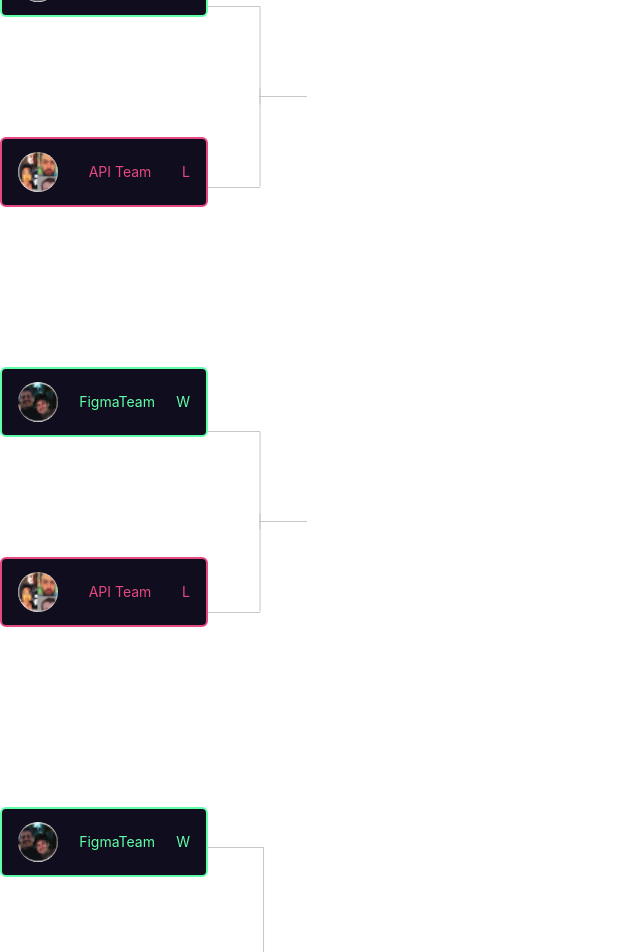
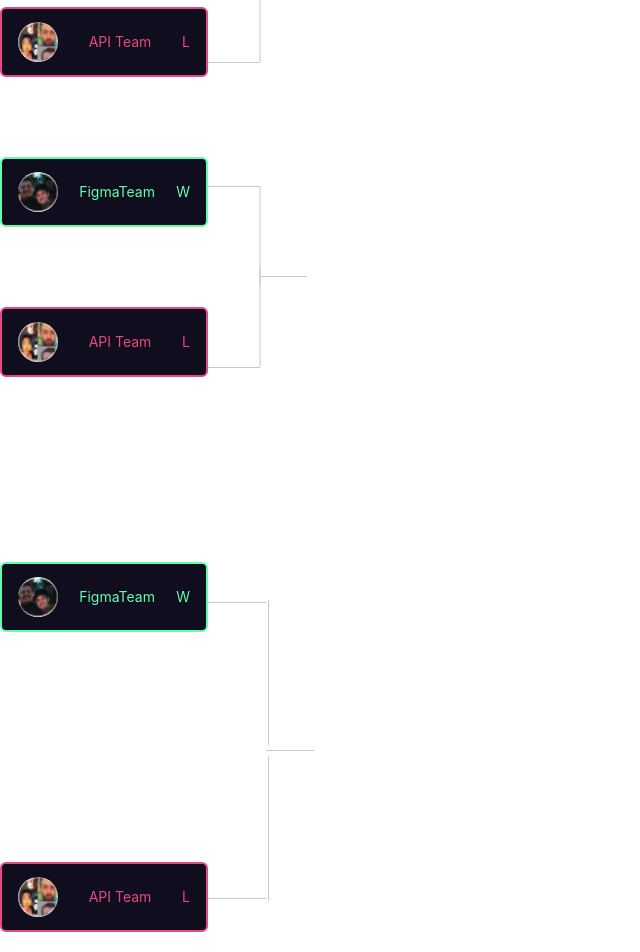
Before and after one commit to ez-Bracket/ez-bracket, a React (Create React App) app: page /teste in a window 1280 px wide. Shown: the part 760-1712 px from the top of the page, without its empty margins (0-640 px from the left). Built offline with nearby package versions, Linux system fonts and the light colour scheme.

Commit message:
feat: finish brackets

```diff
--- a/src/components/BracketsLine/Final/index.tsx
+++ b/src/components/BracketsLine/Final/index.tsx
@@ -6,13 +6,13 @@
   return (
     <div className={className}>
       <div className="flex justify-start items-start w-[58px] flex-wrap rounded">
-        <p className="w-[55px] h-[1.1px] bg-gray-100 mb-[200px]"></p>
-        <p className="w-[55px] h-[1.1px] bg-gray-100 mt-[180px]"></p>
+        <p className="w-[55px] h-[1.1px] bg-gray-100 mb-[200px] mobile:mb-[165px] mobile:mt-[40px] mobile:w-[65px]"></p>
+        <p className="w-[55px] h-[1.1px] bg-gray-100 mt-[180px] mobile:mt-[130px] mobile:mb-[40px] mobile:w-[65px]"></p>
       </div>
       <div className="-mx-[55px] rounded">
-        <p className="w-[225px] h-[1.1px] bg-gray-100 rotate-90 mb-[77px] -mx-[60px]"></p>
+        <p className="w-[225px] h-[1.1px] bg-gray-100 rotate-90 mb-[77px] -mx-[60px] mobile:w-[145px] mobile:-mx-[15px]"></p>
         <p className="w-[48px] h-[1.1px] bg-gray-100 mx-[55px]"></p>
-        <p className="w-[225px] h-[1.1px] bg-gray-100 rotate-90 mt-[77px] -mx-[60px]"></p>
+        <p className="w-[225px] h-[1.1px] bg-gray-100 rotate-90 mt-[77px] -mx-[60px] mobile:w-[145px] mobile:-mx-[15px]"></p>
       </div>
     </div>
   );
--- a/src/components/PlayersCard/Final/index.tsx
+++ b/src/components/PlayersCard/Final/index.tsx
@@ -40,7 +40,7 @@
           L
         </p>
       </div>
-      <LineFinal className="flex justify-start items-center ml-52 -mt-[720px]" />
+      <LineFinal className="flex justify-start items-center ml-52 -mt-[720px] mobile:-mt-[600px]" />
     </div>
   );
 };
--- a/src/components/PlayersCard/Semifinal/index.tsx
+++ b/src/components/PlayersCard/Semifinal/index.tsx
@@ -43,7 +43,7 @@
           L
         </p>
       </div>
-      <LineSemifinal className="flex justify-start items-center ml-52 -mt-[380px] h-[300px]" />
+      <LineSemifinal className="flex justify-start items-center ml-52 -mt-[380px] h-[300px] mobile:pt-[90px]" />
 
       <div className="w-52 h-[70px] flex border-2 bg-gray-400 border-green-100 rounded-md items-center justify-between px-4">
         <img
@@ -74,7 +74,7 @@
           L
         </p>
       </div>
-      <LineSemifinal className="flex justify-start items-center ml-52 -mt-[375px] h-[300px]" />
+      <LineSemifinal className="flex justify-start items-center ml-52 -mt-[375px] h-[300px] mobile:-mt-[330px]" />
     </div>
   );
 };
--- a/src/components/TESTE/teste.tsx
+++ b/src/components/TESTE/teste.tsx
@@ -10,9 +10,9 @@
 export const Teste = ({ className }: iTesteProps) => {
   return (
     <div className={className}>
-      <PlayersCard className="flex flex-col gap-[70px]" />
-      <Semifinal className="flex flex-col gap-[120px] mt-10" />
-      <Final className="flex flex-col gap-[310px] mt-[135px]" />
+      <PlayersCard className="flex flex-col gap-[70px] mobile:gap-[40px]" />
+      <Semifinal className="flex flex-col gap-[120px] mt-10 mobile:gap-[80px]" />
+      <Final className="flex flex-col gap-[310px] mt-[135px] mobile:gap-[230px]" />
       <WinnerCard className="flex flex-col mt-36" />
     </div>
   );
```
